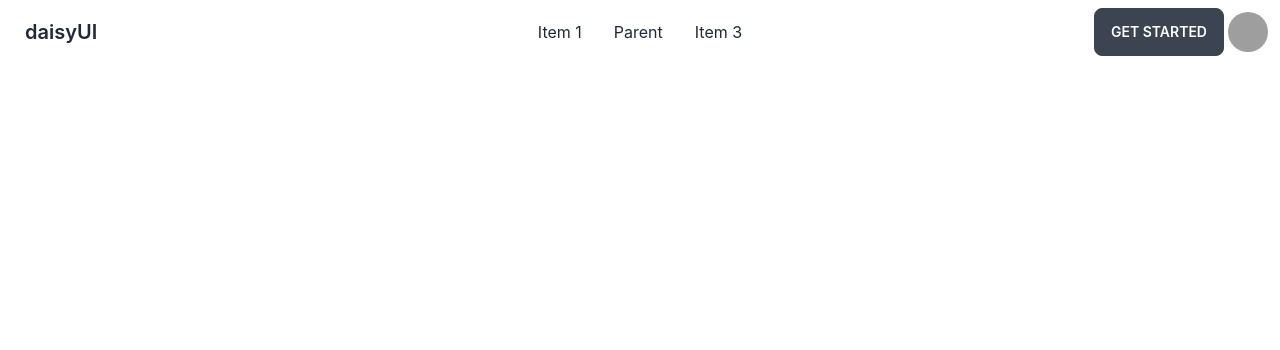
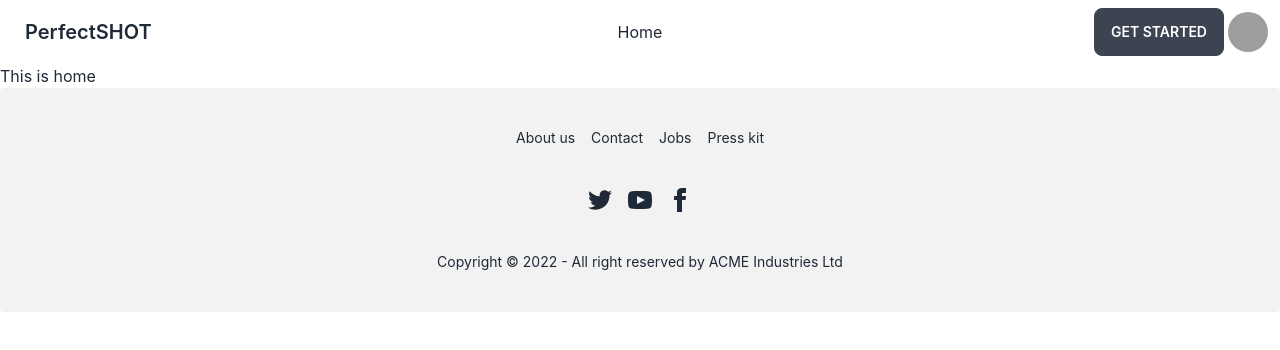
Before and after one commit to raHasan22/perfect-shot-service-review-client, a React (Create React App) app: page / in a window 1280 px wide. Shown: the top 350 px of the page. Built offline with nearby package versions, Linux system fonts and the light colour scheme; grey boxes are pictures that could not be loaded.

Commit message:
header and footer added

```diff
--- a/src/App.js
+++ b/src/App.js
@@ -1,10 +1,12 @@
+import { RouterProvider } from 'react-router-dom';
 import './App.css';
-import Navigation from './pages/shared/navbar/Navigation';
+import router from './router/Routes';
+
 
 function App() {
   return (
-    <div className="App">
-      <Navigation></Navigation>
+    <div>
+      <RouterProvider router={router}></RouterProvider>
     </div>
   );
 }
--- /dev/null
+++ b/src/layout/Main.js
@@ -0,0 +1,16 @@
+import React from 'react';
+import { Outlet } from 'react-router-dom';
+import Footer from '../pages/shared/footer/Footer';
+import Navigation from '../pages/shared/navbar/Navigation';
+
+const Main = () => {
+    return (
+        <div>
+            <Navigation></Navigation>
+            <Outlet></Outlet>
+            <Footer></Footer>
+        </div>
+    );
+};
+
+export default Main;
--- /dev/null
+++ b/src/pages/home/Home.js
@@ -0,0 +1,11 @@
+import React from 'react';
+
+const Home = () => {
+    return (
+        <div>
+            This is home
+        </div>
+    );
+};
+
+export default Home;
--- /dev/null
+++ b/src/pages/shared/footer/Footer.js
@@ -0,0 +1,27 @@
+import React from 'react';
+import { Link } from 'react-router-dom';
+
+const Footer = () => {
+    return (
+        <footer className="footer footer-center p-10 bg-base-200 text-base-content rounded">
+            <div className="grid grid-flow-col gap-4">
+                <Link className="link link-hover">About us</Link>
+                <Link className="link link-hover">Contact</Link>
+                <Link className="link link-hover">Jobs</Link>
+                <Link className="link link-hover">Press kit</Link>
+            </div>
+            <div>
+                <div className="grid grid-flow-col gap-4">
+                <a href='/'><svg xmlns="http://www.w3.org/2000/svg" width="24" height="24" viewBox="0 0 24 24" className="fill-current"><path d="M24 4.557c-.883.392-1.832.656-2.828.775 1.017-.609 1.798-1.574 2.165-2.724-.951.564-2.005.974-3.127 1.195-.897-.957-2.178-1.555-3.594-1.555-3.179 0-5.515 2.966-4.797 6.045-4.091-.205-7.719-2.165-10.148-5.144-1.29 2.213-.669 5.108 1.523 6.574-.806-.026-1.566-.247-2.229-.616-.054 2.281 1.581 4.415 3.949 4.89-.693.188-1.452.232-2.224.084.626 1.956 2.444 3.379 4.6 3.419-2.07 1.623-4.678 2.348-7.29 2.04 2.179 1.397 4.768 2.212 7.548 2.212 9.142 0 14.307-7.721 13.995-14.646.962-.695 1.797-1.562 2.457-2.549z"></path></svg></a>
+                <a href='/'><svg xmlns="http://www.w3.org/2000/svg" width="24" height="24" viewBox="0 0 24 24" className="fill-current"><path d="M19.615 3.184c-3.604-.246-11.631-.245-15.23 0-3.897.266-4.356 2.62-4.385 8.816.029 6.185.484 8.549 4.385 8.816 3.6.245 11.626.246 15.23 0 3.897-.266 4.356-2.62 4.385-8.816-.029-6.185-.484-8.549-4.385-8.816zm-10.615 12.816v-8l8 3.993-8 4.007z"></path></svg></a>
+                <a href='/'><svg xmlns="http://www.w3.org/2000/svg" width="24" height="24" viewBox="0 0 24 24" className="fill-current"><path d="M9 8h-3v4h3v12h5v-12h3.642l.358-4h-4v-1.667c0-.955.192-1.333 1.115-1.333h2.885v-5h-3.808c-3.596 0-5.192 1.583-5.192 4.615v3.385z"></path></svg></a>
+                </div>
+            </div>
+            <div>
+                <p>Copyright © 2022 - All right reserved by ACME Industries Ltd</p>
+            </div>
+        </footer>
+    );
+};
+
+export default Footer;
--- a/src/pages/shared/navbar/Navigation.js
+++ b/src/pages/shared/navbar/Navigation.js
@@ -1,6 +1,12 @@
 import React from 'react';
+import { Link } from 'react-router-dom';
 
 const Navigation = () => {
+
+    const navItems = <>
+                <li><Link to='/'>Home</Link></li>
+    </>
+
     return (
         <div>
             <div className="navbar bg-base-100">
@@ -10,25 +16,14 @@
                         <svg xmlns="http://www.w3.org/2000/svg" className="h-5 w-5" fill="none" viewBox="0 0 24 24" stroke="currentColor"><path strokeLinecap="round" strokeLinejoin="round" strokeWidth="2" d="M4 6h16M4 12h8m-8 6h16" /></svg>
                     </label>
                     <ul tabIndex={0} className="menu menu-compact dropdown-content mt-3 p-2 shadow bg-base-100 rounded-box w-52">
-                        <li><a href='/'>Item 1</a></li>
-                        <li tabIndex={0}>
-                        <a href='/' className="justify-between">
-                            Parent                        </a>
-                        </li>
-                        <li><a>Item 3</a></li>
+                        {navItems}
                     </ul>
                     </div>
-                    <a className="btn btn-ghost normal-case text-xl">daisyUI</a>
+                    <Link to='/' className="btn btn-ghost normal-case text-xl">PerfectSHOT</Link>
                 </div>
                 <div className="navbar-center hidden lg:flex">
                     <ul className="menu menu-horizontal p-0">
-                    <li><a>Item 1</a></li>
-                    <li tabIndex={0}>
-                        <a>
-                        Parent
-                        </a>
-                    </li>
-                    <li><a>Item 3</a></li>
+                    {navItems}
                     </ul>
                 </div>
                 <div className="navbar-end">
--- /dev/null
+++ b/src/router/Routes.js
@@ -0,0 +1,19 @@
+import Main from "../layout/Main";
+import Home from "../pages/home/Home";
+
+const { createBrowserRouter } = require("react-router-dom");
+
+const router = createBrowserRouter([
+    {
+        path: '/',
+        element: <Main></Main>,
+        children: [
+            {
+                path: '/',
+                element: <Home></Home>
+            }
+        ]
+    }
+]);
+
+export default router;
```
